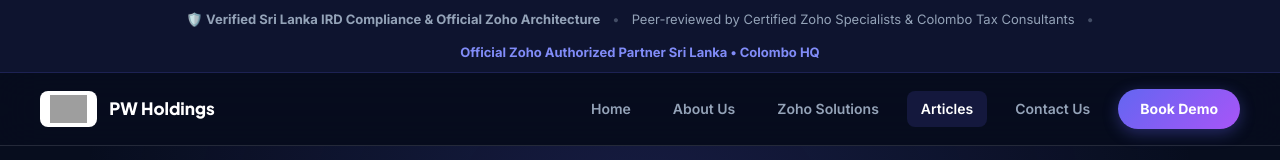
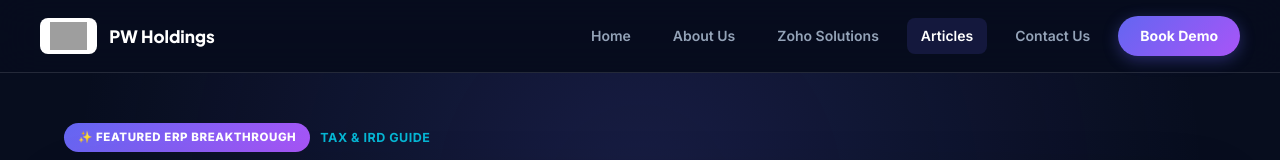
Before and after one commit to pwholdings-srilanka/officewebsite, a website: page articles.html in a window 1280 px wide. Shown: the top 160 px of the page. Drawn offline with Linux system fonts and the light colour scheme; grey boxes are pictures that could not be loaded.

Commit message:
fix(articles): remove top editorial trust bar from articles.html as requested

```diff
--- a/articles.html
+++ b/articles.html
@@ -77,28 +77,6 @@
     }
     .container { max-width: 1200px; margin: 0 auto; padding: 0 24px; position: relative; z-index: 2; }
     a { text-decoration: none; color: inherit; }
-
-    /* 1. EDITORIAL TRUST BANNER (Science News Hub style) */
-    .trust-banner {
-      background: rgba(99, 102, 241, 0.08);
-      border-bottom: 1px solid rgba(99, 102, 241, 0.18);
-      padding: 9px 16px;
-      font-size: 13px;
-      color: var(--text-muted);
-      text-align: center;
-    }
-    .trust-banner-inner {
-      display: flex;
-      align-items: center;
-      justify-content: center;
-      gap: 12px;
-      flex-wrap: wrap;
-    }
-    .trust-lead {
-      color: var(--primary-light);
-      font-weight: 700;
-    }
-    .trust-sep { opacity: 0.4; }
 
     /* 2. FROSTED GLASS NAVBAR */
     .navbar {
@@ -451,18 +429,7 @@
 </head>
 <body>
 
-  <!-- 1. EDITORIAL TRUST BANNER -->
-  <section class="trust-banner">
-    <div class="container trust-banner-inner">
-      <span>🛡️ <strong>Verified Sri Lanka IRD Compliance &amp; Official Zoho Architecture</strong></span>
-      <span class="trust-sep">•</span>
-      <span>Peer-reviewed by Certified Zoho Specialists &amp; Colombo Tax Consultants</span>
-      <span class="trust-sep">•</span>
-      <span class="trust-lead">Official Zoho Authorized Partner Sri Lanka • Colombo HQ</span>
-    </div>
-  </section>
-
-  <!-- 2. NAVBAR -->
+  <!-- NAVBAR -->
   <header class="navbar">
     <div class="navbar-inner">
       <a href="index.html" class="brand">
--- a/feed.xml
+++ b/feed.xml
@@ -5,7 +5,7 @@
     <link>https://pwholdings.lk/articles.html</link>
     <description>Expert Zoho Guides, Sri Lanka IRD VAT/SSCL Tax Accounting, and Cloud ERP Trends by PW Holdings.</description>
     <language>en-us</language>
-    <lastBuildDate>Mon, 21 Sep 2026 11:04:36 GMT</lastBuildDate>
+    <lastBuildDate>Mon, 21 Sep 2026 11:12:11 GMT</lastBuildDate>
     <atom:link href="https://pwholdings.lk/rss.xml" rel="self" type="application/rss+xml" />
     <item>
       <title>Zoho Books Sri Lanka VAT &amp; SSCL Setup: Complete 2026 IRD Tax Guide</title>
--- a/rss.xml
+++ b/rss.xml
@@ -5,7 +5,7 @@
     <link>https://pwholdings.lk/articles.html</link>
     <description>Expert Zoho Guides, Sri Lanka IRD VAT/SSCL Tax Accounting, and Cloud ERP Trends by PW Holdings.</description>
     <language>en-us</language>
-    <lastBuildDate>Mon, 21 Sep 2026 11:04:36 GMT</lastBuildDate>
+    <lastBuildDate>Mon, 21 Sep 2026 11:12:11 GMT</lastBuildDate>
     <atom:link href="https://pwholdings.lk/rss.xml" rel="self" type="application/rss+xml" />
     <item>
       <title>Zoho Books Sri Lanka VAT &amp; SSCL Setup: Complete 2026 IRD Tax Guide</title>
```
Also changed, not shown: scripts/build-site.js (+1 -34 lines).
